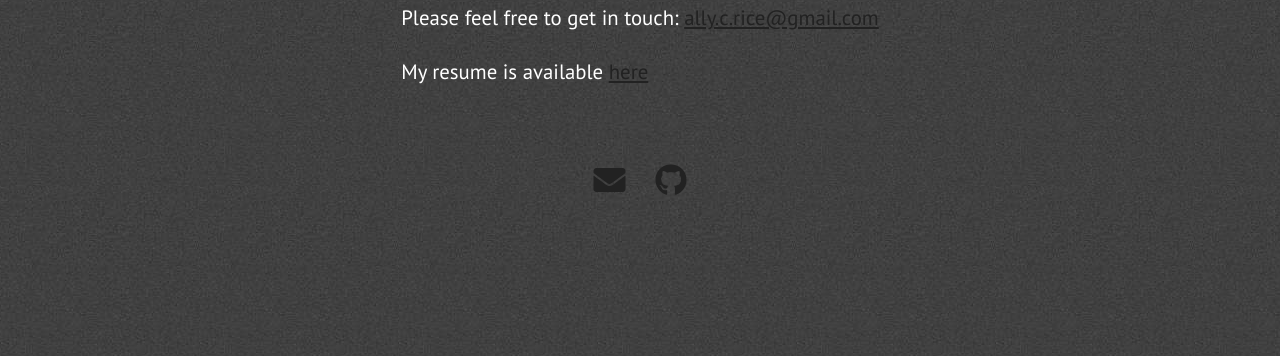
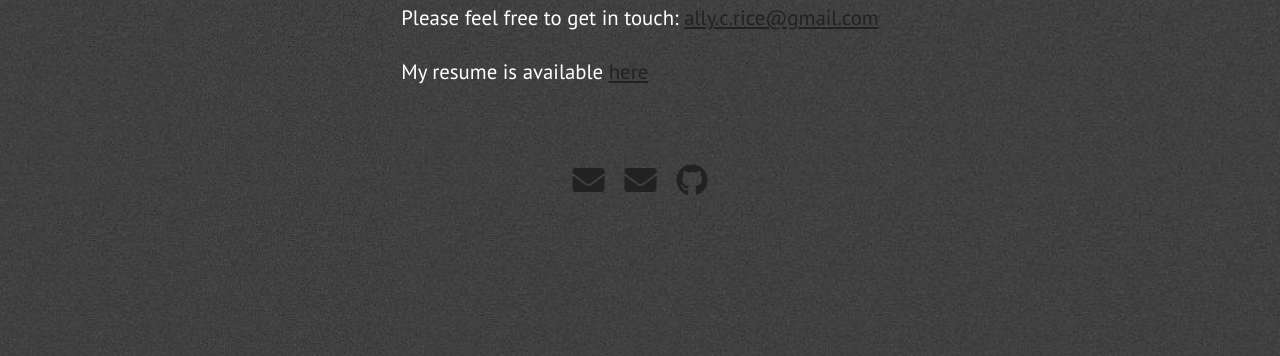
Before and after one commit to alrice12/alrice12.github.io, a Jekyll site: the page built from index.html, in a window 1280 px wide. Shown: the part 4413-4769 px from the top of the page. Built offline with Jekyll 4.4.1, drawn with Linux system fonts in a browser that asks for light colours; nearby versions of some CDN libraries.

Commit message:
Update extra.html

```diff
--- a/_includes/extra.html
+++ b/_includes/extra.html
@@ -13,7 +13,7 @@
                     <a href="mailto:{{ site.email }}"><i class="head-icon fas fa-envelope"></i></a>
                 </span>
                 <span class="hint--bottom bottom-link" aria-label="LinkedIn">
-                    <a href="https://linkedin.com/in/ally-c-rice"><i class="fa fa-linkedin-square"></i></a>
+                    <a href="https://linkedin.com/in/ally-c-rice"><i class="head-icon fas fa-envelope"></i></a>
                 </span>
                 <span class="hint--bottom bottom-link" aria-label="GitHub">
                     <a href="https://github.com/{{ site.github_username }}"><i class="head-icon fab fa-github"></i></a>
```
